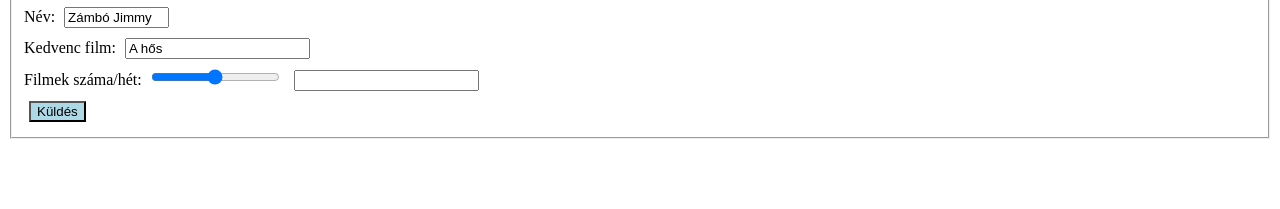
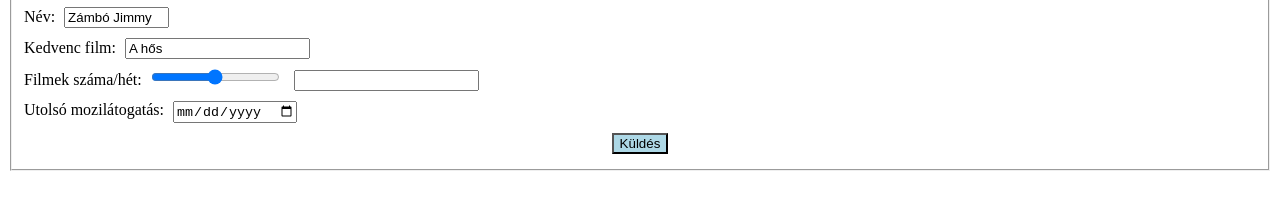
Before and after one commit to utoimre03/Urlap_0124, a plain HTML site: page index.html in a window 1280 px wide. Shown: the part 101-310 px from the top of the page. Drawn offline with Linux system fonts and the light colour scheme.

Commit message:
valtoztatas

```diff
--- a/index.html
+++ b/index.html
@@ -22,7 +22,11 @@
             <input type="range" id="filmek_szama" name="film_szam" oninput="this.form.f_sz.value=this.value" max="20">
             <input type="number" name="f_sz" size="6" oninput="this.form.film_szam.value=this.value">
             <br>
-            <input type="submit" value="Küldés">
+            <label for="mozi_datum">Utolsó mozilátogatás: </label>
+            <input type="date" name="datum"><br>
+            <div>
+                <input type="submit" value="Küldés">
+            </div>
         </fieldset>
     </form>
 </body>
--- a/style.css
+++ b/style.css
@@ -12,3 +12,7 @@ input[type=submit]{
 input[type=text]:focus{
     background-color: lightblue;
 }
+
+div {
+    text-align: center;
+}
```
